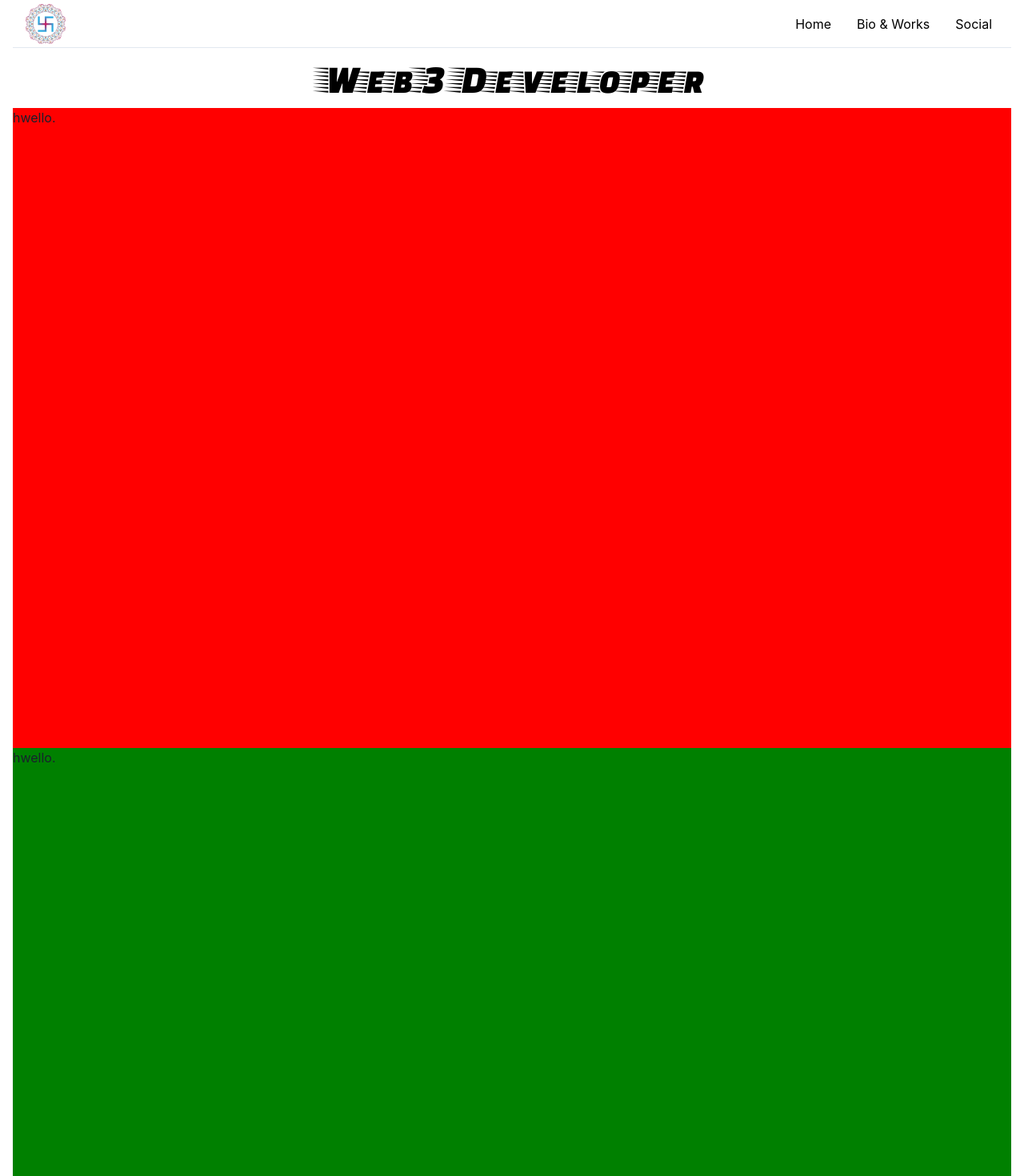
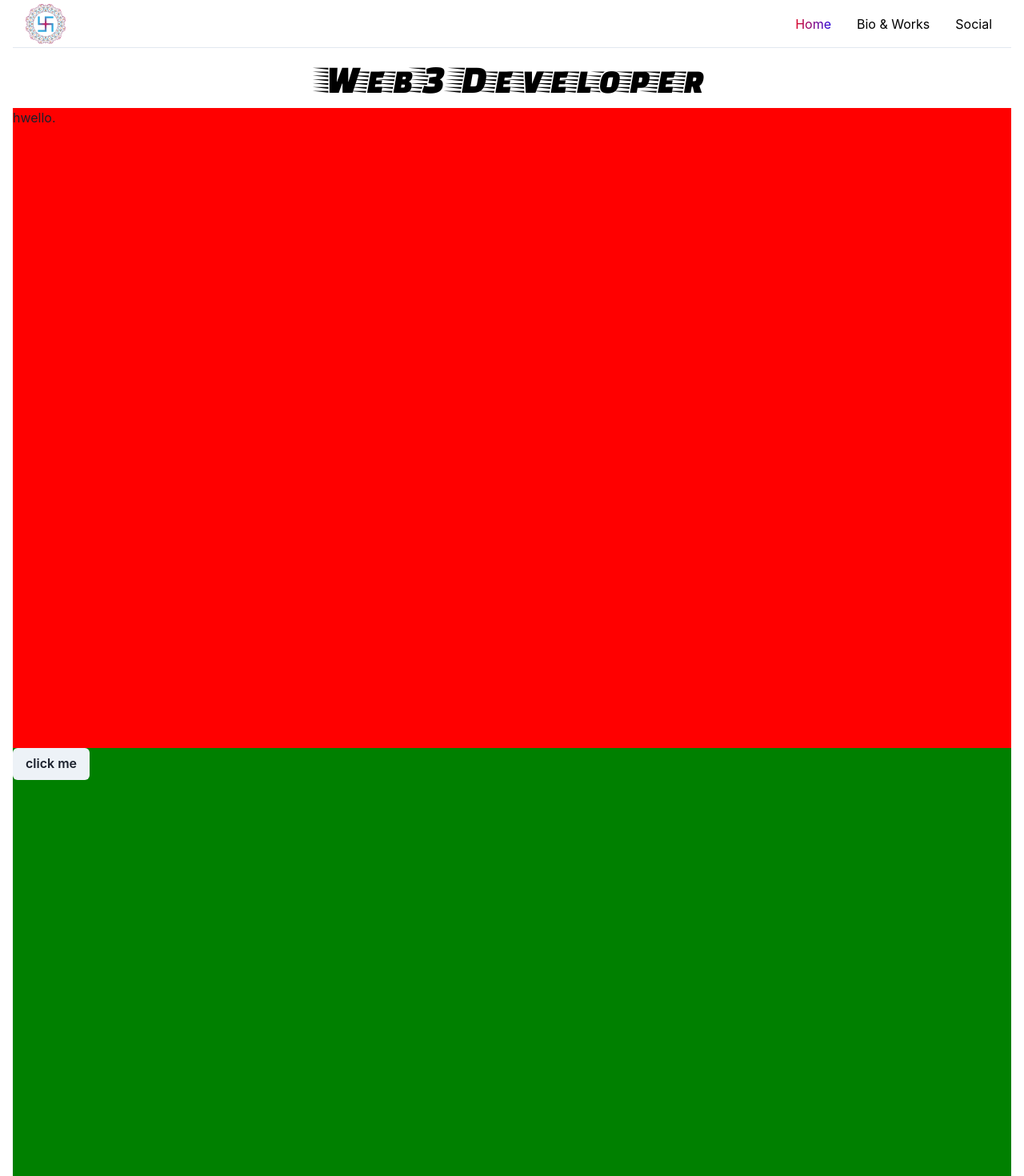
Before and after one commit to sourabhxyz/sourabh.xyz, a Next.js app: page / in a window 1280 px wide. Shown: the top 1470 px of the page at 80% size. Built offline with nearby package versions, Linux system fonts and the light colour scheme.

Commit message:
Navbar complete

```diff
--- a/components/navbar.js
+++ b/components/navbar.js
@@ -1,5 +1,6 @@
 // to simplify svg: https://jakearchibald.github.io/svgomg/
 // to convert svg to react component: https://react-svgr.com/playground/
+// since there is only one page, 'anchor links' are deployed.
 
 import Logo from './logo';
 
@@ -9,12 +10,10 @@ import NextLink from 'next/link';
 import { useRouter } from 'next/router';
 
 import {
-  Button,
   Box,
   Flex,
   Text,
   IconButton,
-  Stack,
   Collapse,
   Icon,
   Link,
@@ -26,7 +25,12 @@ import {
   VStack,
 } from '@chakra-ui/react';
 
-import { HamburgerIcon, CloseIcon, ChevronDownIcon } from '@chakra-ui/icons';
+import {
+  HamburgerIcon,
+  CloseIcon,
+  ChevronDownIcon,
+  ChevronUpIcon,
+} from '@chakra-ui/icons';
 
 import { FaGithub, FaTwitter, FaYoutube } from 'react-icons/fa';
 
@@ -37,7 +41,7 @@ const NAV_ITEMS = [
   },
   {
     label: 'Bio & Works',
-    href: '#bio-works',
+    href: '/#bio-works',
   },
   {
     label: 'Social',
@@ -70,7 +74,6 @@ const NAV_ITEMS = [
 ];
 
 export default function Navbar() {
-  const { isOpen, onToggle } = useDisclosure();
   const [logoHover, setLogoHover] = useState(false);
   /*
   Logic.
@@ -86,8 +89,10 @@ export default function Navbar() {
     <Flex
       position="sticky"
       top="0"
+      zIndex={'docked'}
       bg="white"
-      backdropFilter={'saturate(180%) blur(20px)'}
+      // backdropFilter={'auto'}
+      // backdropBlur={'20px'}
       borderBottom={1}
       borderStyle={'solid'}
       borderColor="gray.200"
@@ -109,7 +114,7 @@ export default function Navbar() {
         <DesktopNav />
       </Flex>
       <Box display={{ md: 'none' }}>
-        <MobileNav isOpen={isOpen} onToggle={onToggle} />
+        <MobileNav />
       </Box>
     </Flex>
   );
@@ -118,6 +123,10 @@ export default function Navbar() {
 const DesktopNav = () => {
   const popoverContentBgColor = 'white';
   const router = useRouter();
+  const activeStyle = {
+    bgGradient: 'linear(to-r, red, blue)',
+    bgClip: 'text',
+  };
   return (
     <HStack spacing={4}>
       {NAV_ITEMS.map((navItem) => (
@@ -139,12 +148,18 @@ const DesktopNav = () => {
                   {navItem.label}
                 </Text>
               ) : (
-                <NextLink href={navItem.href ?? '#'} passHref>
+                <NextLink href={navItem.href} passHref>
                   <Link
                     p={2}
                     // fontSize={'sm'}
                     // fontWeight={500}
                     color={'black'}
+                    bgGradient={
+                      router.asPath === navItem.href
+                        ? 'linear(to-r, red, blue)'
+                        : ''
+                    }
+                    bgClip={router.asPath === navItem.href ? 'text' : ''}
                     _hover={{
                       bgGradient: 'linear(to-r, red, blue)',
                       bgClip: 'text',
@@ -164,7 +179,7 @@ const DesktopNav = () => {
                 borderRadius={'xl'}
                 width={'148px'}
               >
-                {navItem.children.map((child) => DesktopSubNav(child))}
+                {navItem.children.map((child) => SubNav(child))}
               </PopoverContent>
             )}
           </Popover>
@@ -174,16 +189,15 @@ const DesktopNav = () => {
   );
 };
 
-function DesktopSubNav(child) {
+function SubNav(child) {
   const [subNavHover, setSubNavHover] = useState(false);
   return (
-    <NextLink href={child.href} passHref>
+    <NextLink href={child.href} passHref key={child.label}>
       <Link
-        key={child.label}
         isExternal={true}
         onMouseEnter={() => setSubNavHover(true)}
         onMouseLeave={() => setSubNavHover(false)}
-        _hover={{ textDecoratoin: 'none' }} // don't want that underline on links.
+        _hover={{ textDecoration: 'none' }} // don't want that underline on links.
       >
         <Flex direction={'column'} alignItems={'center'} p={2}>
           <Icon as={child.icon} boxSize={'1.5em'} color={child.iconColor} />
@@ -200,7 +214,11 @@ function DesktopSubNav(child) {
   );
 }
 
-function MobileNav({ isOpen, onToggle }) {
+function MobileNav() {
+  const { isOpen, onToggle } = useDisclosure();
+  const router = useRouter();
+  const [collapseOpen, setCollapseOpen] = useState(false);
+  const [navHover, setNavHover] = useState(false);
   return (
     <Popover
       trigger={'click'}
@@ -221,28 +239,45 @@ function MobileNav({ isOpen, onToggle }) {
         border={0}
         boxShadow={'xl'}
         borderRadius={'xl'}
-        w={'170px'}
+        w={'185px'}
+        p={2}
       >
-        {NAV_ITEMS.map((navItem) => MobileNavSub(navItem))}
-      </PopoverContent>
-    </Popover>
-  );
-}
-
-function MobileNavSub(navItem) {
-  const [collapseOpen, setCollapseOpen] = useState(false);
-  return (
+        {NAV_ITEMS.map((navItem) => (
           <Box key={navItem.label}>
             {navItem.children ? (
-        <Text
+              <Flex
                 onClick={() =>
                   collapseOpen ? setCollapseOpen(false) : setCollapseOpen(true)
                 }
+                onMouseEnter={() => setNavHover(true)}
+                onMouseLeave={() => setNavHover(false)}
+                justifyContent={'space-between'}
+              >
+                <Text
+                  bgGradient={navHover ? 'linear(to-r, red, blue)' : ''}
+                  bgClip={navHover ? 'text' : ''}
                 >
                   {navItem.label}
                 </Text>
+                <Icon as={collapseOpen ? ChevronUpIcon : ChevronDownIcon} />
+              </Flex>
             ) : (
-        <Link href={navItem.href}>{navItem.label}</Link>
+              <NextLink href={navItem.href} passHref>
+                <Link
+                  bgGradient={
+                    router.asPath === navItem.href
+                      ? 'linear(to-r, red, blue)'
+                      : ''
+                  }
+                  bgClip={router.asPath === navItem.href ? 'text' : ''}
+                  _hover={{
+                    bgGradient: 'linear(to-r, red, blue)',
+                    bgClip: 'text',
+                  }}
+                >
+                  {navItem.label}
+                </Link>
+              </NextLink>
             )}
             {navItem.children && (
               // documentation here: https://chakra-ui.com/docs/components/other/transitions
@@ -254,21 +289,15 @@ function MobileNavSub(navItem) {
                   borderColor={'gray.200'}
                   align={'start'}
                   pl={3}
+                  spacing={0}
                 >
-            {navItem.children.map((child) => (
-              <Flex
-                direction={'column'}
-                alignItems={'center'}
-                _hover={{ color: 'pink' }}
-                key={'child.label'}
-              >
-                <Icon as={child.icon} boxSize={'1.5em'} />
-                <Text>{child.subLabel}</Text>
-              </Flex>
-            ))}
+                  {navItem.children.map((child) => SubNav(child))}
                 </VStack>
               </Collapse>
             )}
           </Box>
+        ))}
+      </PopoverContent>
+    </Popover>
   );
 }
--- a/sections/landing.js
+++ b/sections/landing.js
@@ -1,7 +1,8 @@
 // Motivation: https://dexpools.com/
 
-import { Container, Text, Box, Flex } from '@chakra-ui/react';
+import { Container, Text, Box, Flex, Button } from '@chakra-ui/react';
 import { motion } from 'framer-motion';
+import { useRouter } from 'next/router';
 import Navbar from '../components/navbar';
 
 const MotionText = motion(Text);
@@ -9,6 +10,7 @@ const MotionContainer = motion(Container);
 const MotionBox = motion(Box);
 
 export default function Landing() {
+  const router = useRouter();
   return (
     <MotionContainer
       maxW="container.xl"
@@ -38,8 +40,8 @@ export default function Landing() {
       <Box h="100vh" bg={'red'}>
         hwello.
       </Box>
-      <Box h="100vh" bg={'green'}>
-        hwello.
+      <Box h="100vh" bg={'green'} id="bio-works">
+        <Button onClick={() => console.log(router.asPath)}>click me</Button>
       </Box>
     </MotionContainer>
   );
```
Lines whose indentation alone changed are shown as unchanged.
